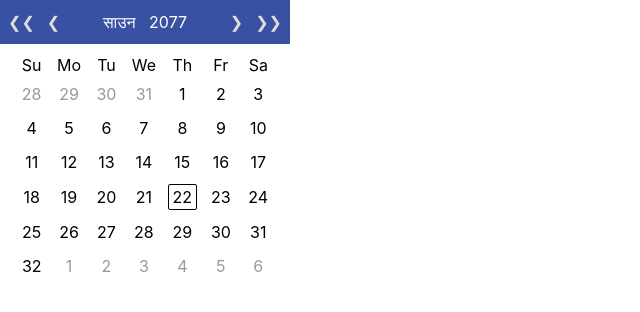
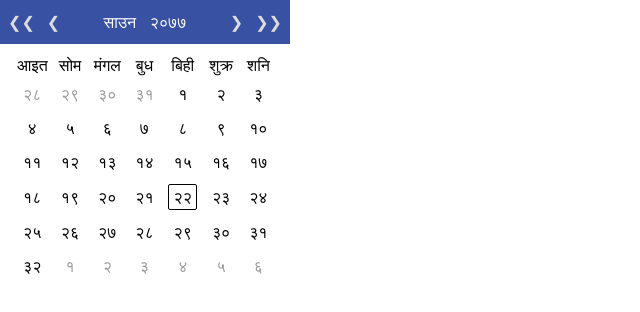
Before and after one commit to raralabs/react-patro, a React (Create React App) app: page / in a window 1280 px wide. Shown: the top 312 px of the page, without its empty margins (0-640 px from the left). Built offline with nearby package versions, Linux system fonts and the light colour scheme.

Commit message:
nepali locale

```diff
--- a/src/nepali_date_picker/calendar.js
+++ b/src/nepali_date_picker/calendar.js
@@ -166,7 +166,7 @@ class NepaliCalendar extends Component {
                         }} className='prev-month hand-cursor'>&#10094;</div>
                     </div>
                     <div className='month-header-content'>
-                        {this.getMonthValue(_calendarData.month)} &nbsp; {_calendarData.year}
+                        {this.getMonthValue(_calendarData.month)} &nbsp; {calendarFunctions.getNepaliNumber(_calendarData.year||0)}
 
                     </div>
                     <div className='right-actions'>
@@ -181,14 +181,9 @@ class NepaliCalendar extends Component {
                     <table className='rl-nepali-date-content'>
                         <thead>
                             <tr>
-                                <th>Su</th>
-                                <th>Mo</th>
-                                <th>Tu</th>
-                                <th>We</th>
-                                <th>Th</th>
-                                <th>Fr</th>
-                                <th>Sa</th>
-
+                                {calendarData.bsDays.map((val,ind)=>{
+                                    return <th  key={`${ind}-m`}>{val}</th>
+                                })}
                             </tr>
                         </thead>
                         <tbody>
@@ -251,7 +246,7 @@ class NepaliCalendar extends Component {
                                                 }>
                                                 <div className='rl-picker-cell-inner'>
 
-                                                    {value_item}
+                                                    {calendarFunctions.getNepaliNumber(value_item)}
 
                                                 </div>
                                             </td>
--- a/src/nepali_date_picker/helper_bs.js
+++ b/src/nepali_date_picker/helper_bs.js
@@ -98,7 +98,15 @@ export const validationFunctions = {
         }
     },
     validatePositiveNumber: function (numberParameters) {
-        console.log("validate positive number",numberParameters)
+        console.log("validate positive number", numberParameters);
+        Object.keys(numberParameters).map((key) => {
+            let value = numberParameters[key];
+            if (typeof value !== "number" || value === null || value < 0) {
+                throw new ReferenceError("Invalid parameters: " + Object.keys(numberParameters).join(", "));
+            } else if (key === "yearDiff" && value > (calendarData.maxBsYear - calendarData.minBsYear + 1)) {
+                throw new RangeError("Parameter yearDiff value should be in range of 0 to " + (calendarData.maxBsYear - calendarData.minBsYear + 1));
+            }
+        })
         // $.each(numberParameters, function (key, value) {
         //     if (typeof value !== "number" || value === null || value < 0) {
         //         throw new ReferenceError("Invalid parameters: " + Object.keys(numberParameters).join(", "));
@@ -154,7 +162,7 @@ export const calendarFunctions = Object.seal({
         return number;
     },
     getBsMonthInfoByBsDate: function (bsYear, bsMonth, bsDate, dateFormatPattern) {
-        validationFunctions.validateRequiredParameters({"bsYear": bsYear, "bsMonth": bsMonth, "bsDate": bsDate});
+        validationFunctions.validateRequiredParameters({ "bsYear": bsYear, "bsMonth": bsMonth, "bsDate": bsDate });
         validationFunctions.validateBsYear(bsYear);
         validationFunctions.validateBsMonth(bsMonth);
         validationFunctions.validateBsDate(bsDate);
@@ -174,7 +182,7 @@ export const calendarFunctions = Object.seal({
         var eqAdDate = calendarFunctions.getAdDateByBsDate(bsYear, bsMonth, bsDate);
         var weekDay = eqAdDate.getDay() + 1;
         var formattedDate = calendarFunctions.bsDateFormat(dateFormatPattern, bsYear, bsMonth, bsDate);
-        console.log("ad date",eqAdDate,bsDate)
+        console.log("ad date", eqAdDate, bsDate)
         return {
             bsYear: bsYear,
             bsMonth: bsMonth,
@@ -187,7 +195,7 @@ export const calendarFunctions = Object.seal({
         };
     },
     getAdDateByBsDate: function (bsYear, bsMonth, bsDate) {
-        validationFunctions.validateRequiredParameters({"bsYear": bsYear, "bsMonth": bsMonth, "bsDate": bsDate});
+        validationFunctions.validateRequiredParameters({ "bsYear": bsYear, "bsMonth": bsMonth, "bsDate": bsDate });
         validationFunctions.validateBsYear(bsYear);
         validationFunctions.validateBsMonth(bsMonth);
         validationFunctions.validateBsDate(bsDate);
@@ -197,7 +205,7 @@ export const calendarFunctions = Object.seal({
         return adDate;
     },
     getTotalDaysNumFromMinBsYear: function (bsYear, bsMonth, bsDate) {
-        validationFunctions.validateRequiredParameters({"bsYear": bsYear, "bsMonth": bsMonth, "bsDate": bsDate});
+        validationFunctions.validateRequiredParameters({ "bsYear": bsYear, "bsMonth": bsMonth, "bsDate": bsDate });
         validationFunctions.validateBsYear(bsYear);
         validationFunctions.validateBsMonth(bsMonth);
         validationFunctions.validateBsDate(bsDate);
@@ -237,9 +245,9 @@ export const calendarFunctions = Object.seal({
      * @returns {int}
      */
     getMonthDaysNumFormMinBsYear: function (bsMonth, yearDiff) {
-        validationFunctions.validateRequiredParameters({"bsMonth": bsMonth, "yearDiff": yearDiff});
+        validationFunctions.validateRequiredParameters({ "bsMonth": bsMonth, "yearDiff": yearDiff });
         validationFunctions.validateBsMonth(bsMonth);
-        validationFunctions.validatePositiveNumber({"yearDiff": yearDiff});
+        validationFunctions.validatePositiveNumber({ "yearDiff": yearDiff });
 
         var yearCount = 0;
         var monthDaysFromMinBsYear = 0;
@@ -273,7 +281,7 @@ export const calendarFunctions = Object.seal({
      * @returns {int} days
      */
     getBsMonthDays: function (bsYear, bsMonth) {
-        validationFunctions.validateRequiredParameters({"bsYear": bsYear, "bsMonth": bsMonth});
+        validationFunctions.validateRequiredParameters({ "bsYear": bsYear, "bsMonth": bsMonth });
         validationFunctions.validateBsYear(bsYear);
         validationFunctions.validateBsMonth(bsMonth);
 
@@ -299,13 +307,13 @@ export const calendarFunctions = Object.seal({
         return null;
     },
     getBsDateByAdDate: function (adYear, adMonth, adDate) {
-        validationFunctions.validateRequiredParameters({"adYear": adYear, "adMonth": adMonth, "adDate": adDate});
+        validationFunctions.validateRequiredParameters({ "adYear": adYear, "adMonth": adMonth, "adDate": adDate });
         validationFunctions.validateAdYear(adYear);
         validationFunctions.validateAdMonth(adMonth);
         validationFunctions.validateAdDate(adDate);
 
         var bsYear = adYear + 57;
-        var bsMonth = (adMonth + 9 ) % 12;
+        var bsMonth = (adMonth + 9) % 12;
         bsMonth = bsMonth === 0 ? 12 : bsMonth;
         var bsDate = 1;
 
@@ -334,7 +342,7 @@ export const calendarFunctions = Object.seal({
         };
     },
     getBsYearByAdDate: function (adYear, adMonth, adDate) {
-        validationFunctions.validateRequiredParameters({"adYear": adYear, "adMonth": adMonth, "adDate": adDate});
+        validationFunctions.validateRequiredParameters({ "adYear": adYear, "adMonth": adMonth, "adDate": adDate });
         validationFunctions.validateAdYear(adYear);
         validationFunctions.validateAdMonth(adMonth);
         validationFunctions.validateAdDate(adDate);
@@ -343,7 +351,7 @@ export const calendarFunctions = Object.seal({
         return bsDate.bsYear;
     },
     getBsMonthByAdDate: function (adYear, adMonth, adDate) {
-        validationFunctions.validateRequiredParameters({"adYear": adYear, "adMonth": adMonth, "adDate": adDate});
+        validationFunctions.validateRequiredParameters({ "adYear": adYear, "adMonth": adMonth, "adDate": adDate });
         validationFunctions.validateAdYear(adYear);
         validationFunctions.validateAdMonth(adMonth);
         validationFunctions.validateAdDate(adDate);
```
